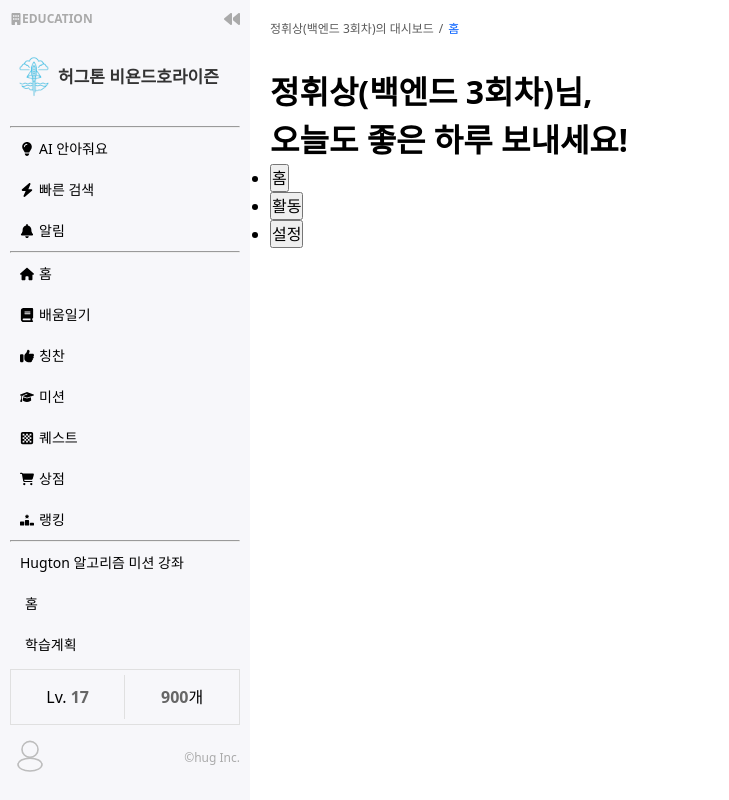
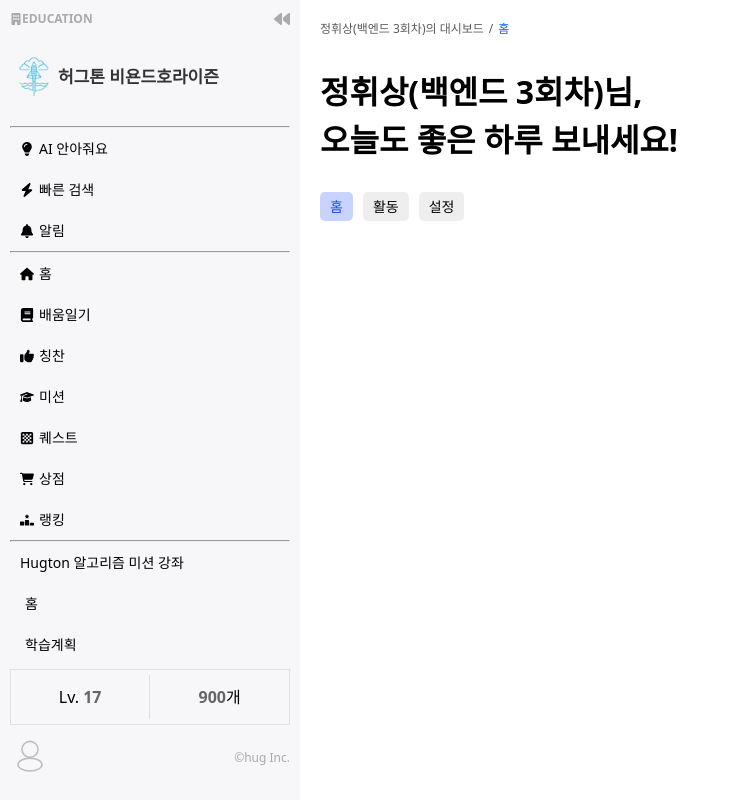
Before and after one commit to Please-Hug/Please-Hug_FrontEnd, a React (Vite) app: page /dashboard in a window 1280 px wide. Shown: the whole page, without its empty margins (0-729 px from the left). Built offline with nearby package versions, Linux system fonts and the light colour scheme.

Commit message:
feat: Breadcrumb 및 DashboardPage에서 링크 컴포넌트 사용으로 변경, 스타일 시트 추가 및 사이드바 너비 조정

```diff
--- a/src/components/common/Breadcrumb/Breadcrumb.jsx
+++ b/src/components/common/Breadcrumb/Breadcrumb.jsx
@@ -1,11 +1,12 @@
 import React from "react";
 import styles from "./Breadcrumb.module.scss";
+import { Link } from "react-router-dom";
 
 function getBreadcrumbItems() {
   // This function can be extended to dynamically generate breadcrumb items
   return [
     { label: "정휘상(백엔드 3회차)의 대시보드", path: "/" },
-    { label: "홈", path: "/home" },
+    { label: "홈", path: "/" },
   ];
 }
 
@@ -17,7 +18,7 @@ function Breadcrumb() {
       {breadcrumbItems.map((item, index) => (
         <React.Fragment key={index}>
           <li className={styles.breadcrumbItem}>
-            <a href={item.path}>{item.label}</a>
+            <Link to={item.path}>{item.label}</Link>
           </li>
         </React.Fragment>
       ))}
--- a/src/components/common/Sidebar/Sidebar.module.scss
+++ b/src/components/common/Sidebar/Sidebar.module.scss
@@ -3,7 +3,7 @@
   flex-direction: column;
   min-height: 100vh;
   height: 100%;
-  width: 250px;
+  width: 300px;
   background-color: #f7f7fa;
   color: black;
   padding: 10px;
--- a/src/pages/user/DashboardPage.jsx
+++ b/src/pages/user/DashboardPage.jsx
@@ -1,21 +1,25 @@
 import React from "react";
+import { Link } from "react-router-dom";
+import styles from "./DashboardPage.module.scss";
 
 function DashboardPage() {
   return (
     <div>
-      <h1>
+      <h1 className={styles.dashboardGreeting}>
         정휘상(백엔드 3회차)님,
         <br /> 오늘도 좋은 하루 보내세요!
       </h1>
-      <ul>
+      <ul className={styles.dashboardMenu}>
         <li>
-          <button>홈</button>
+          <Link to="/" className={styles.active}>
+            홈
+          </Link>
         </li>
         <li>
-          <button>활동</button>
+          <Link to="/activity">활동</Link>
         </li>
         <li>
-          <button>설정</button>
+          <Link to="/settings">설정</Link>
         </li>
       </ul>
     </div>
--- a/src/pages/user/DashboardPage.module.scss
+++ b/src/pages/user/DashboardPage.module.scss
@@ -0,0 +1,39 @@
+.dashboardGreeting {
+  margin-bottom: 20px;
+}
+
+.dashboardMenu {
+  list-style: none;
+  padding: 0;
+  margin: 0;
+  display: flex;
+  flex-direction: row;
+
+  li {
+    margin: 0;
+    padding: 10px 0;
+
+    a {
+      text-decoration: none;
+      color: inherit;
+      padding: 5px 10px;
+      background-color: #eee;
+      border-radius: 5px;
+      transition:
+        color 0.3s,
+        background-color 0.3s;
+      margin-right: 10px;
+      font-size: 14px;
+
+      &:hover {
+        background-color: #ddd;
+      }
+
+      &.active,
+      &:active {
+        color: #1a44ff;
+        background-color: #c9d3ff;
+      }
+    }
+  }
+}
```
